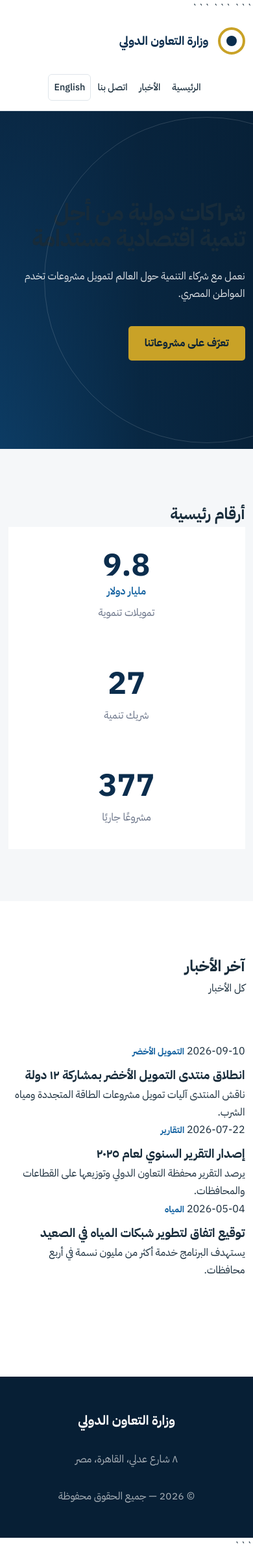
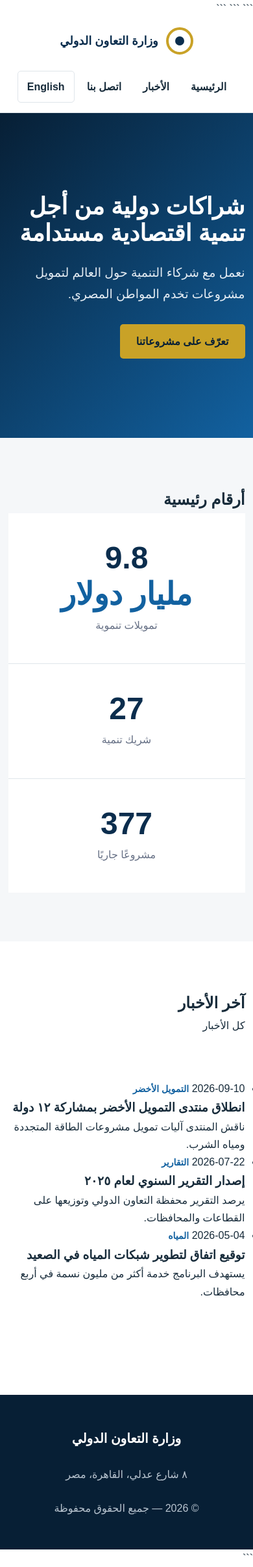
Before and after one commit to AhmadEl-Nady/SAE-Website, a Flask app: page /ar/ in a window 390 px wide. Shown: the whole page at 65% size. Before the commit the page ends 2376 px from the top, so only its background shows below. Run offline with Flask 3, Linux system fonts and the light colour scheme.

Commit message:
Update style.css

````diff
--- a/static/style.css
+++ b/static/style.css
@@ -15,7 +15,6 @@
     --gray: #667085;
     --dark: #172b3a;
     --border: #dfe5ea;
---shadow: 0 10px 30px rgba(7, 31, 53, 0.08);
 }
 
 html {
@@ -23,8 +22,8 @@ scroll-behavior: smooth;
 }
 
 body {
-font-family: "IBM Plex Sans Arabic", Arial, sans-serif;
-background: var(--white);
+    font-family: Arial, sans-serif;
+    background: #ffffff;
     color: var(--dark);
     line-height: 1.7;
 }
@@ -56,75 +55,69 @@ top: -100px;
     left: 20px;
     z-index: 9999;
     background: var(--navy);
-color: white;
+    color: #ffffff;
     padding: 10px 18px;
-border-radius: 0 0 6px 6px;
 }
 
 .skip-link:focus {
     top: 0;
 }
 
-/* Header */
-
 .masthead {
     position: sticky;
     top: 0;
     z-index: 1000;
-background: rgba(255, 255, 255, 0.97);
+    background: #ffffff;
     border-bottom: 1px solid var(--border);
-backdrop-filter: blur(10px);
 }
 
 .masthead-inner {
-min-height: 82px;
+    min-height: 80px;
     display: flex;
     align-items: center;
     justify-content: space-between;
-gap: 30px;
+    gap: 25px;
 }
 
 .brand {
     display: flex;
     align-items: center;
-gap: 14px;
+    gap: 12px;
     color: var(--navy);
     font-weight: 700;
-font-size: 1.15rem;
+    font-size: 18px;
 }
 
 .brand-mark {
     width: 42px;
     height: 42px;
+    border: 4px solid var(--gold);
     border-radius: 50%;
-border: 4px solid var(--gold);
     position: relative;
-flex-shrink: 0;
 }
 
-.brand-mark::before {
+.brand-mark::after {
     content: "";
     position: absolute;
-width: 16px;
-height: 16px;
+    width: 14px;
+    height: 14px;
     background: var(--navy);
     border-radius: 50%;
-left: 9px;
-top: 9px;
+    top: 10px;
+    left: 10px;
 }
 
 .nav {
     display: flex;
     align-items: center;
-gap: 6px;
+    gap: 5px;
 }
 
 .nav a {
-padding: 10px 15px;
+    padding: 10px 14px;
     color: var(--dark);
-font-weight: 500;
-border-radius: 6px;
-transition: 0.25s ease;
+    font-weight: 600;
+    border-radius: 5px;
 }
 
 .nav a:hover {
@@ -134,122 +127,67 @@ color: var(--blue);
 
 .nav .lang-switch {
     border: 1px solid var(--border);
-margin-left: 8px;
 }
 
-.nav .lang-switch:hover {
-background: var(--navy);
-color: white;
-}
-
-/* Hero */
-
 .hero {
-position: relative;
-min-height: 590px;
+    min-height: 560px;
     display: flex;
     align-items: center;
-overflow: hidden;
-background:
-linear-gradient(
-90deg,
-rgba(7, 31, 53, 0.96) 0%,
-rgba(7, 31, 53, 0.84) 45%,
-rgba(7, 31, 53, 0.35) 100%
-),
-linear-gradient(135deg, #0b2d4d, #1261a0);
-}
-
-.hero::after {
-content: "";
-position: absolute;
-width: 500px;
-height: 500px;
-border: 1px solid rgba(255, 255, 255, 0.15);
-border-radius: 50%;
-right: -180px;
-top: 50%;
-transform: translateY(-50%);
+    background: linear-gradient(135deg, #071f35, #1261a0);
+    color: #ffffff;
 }
 
 .hero-content {
-position: relative;
-z-index: 2;
-max-width: 760px;
-color: white;
+    max-width: 750px;
     padding: 90px 0;
 }
 
 .hero h1 {
-font-size: clamp(2.3rem, 5vw, 4.5rem);
-line-height: 1.12;
+    font-size: 56px;
+    line-height: 1.15;
     margin-bottom: 25px;
-font-weight: 700;
-letter-spacing: -1px;
 }
 
 .hero p {
     max-width: 650px;
-font-size: 1.2rem;
-color: rgba(255, 255, 255, 0.88);
-margin-bottom: 35px;
+    font-size: 19px;
+    color: #e5edf4;
+    margin-bottom: 30px;
 }
 
-.hero .button,
 .button {
-display: inline-flex;
-align-items: center;
-justify-content: center;
+    display: inline-block;
     padding: 13px 25px;
-border-radius: 5px;
-border: none;
     background: var(--gold);
     color: var(--dark-navy);
     font-weight: 700;
-cursor: pointer;
-transition: 0.25s ease;
+    border-radius: 5px;
 }
 
-.hero .button:hover,
 .button:hover {
-transform: translateY(-2px);
-box-shadow: 0 8px 20px rgba(0, 0, 0, 0.15);
+    opacity: 0.9;
 }
 
-/* Sections */
-
 section {
-padding: 80px 0;
+    padding: 75px 0;
 }
 
 .section-header {
     display: flex;
-align-items: end;
     justify-content: space-between;
-gap: 25px;
-margin-bottom: 40px;
+    align-items: center;
+    margin-bottom: 35px;
 }
 
 .section-header h2 {
     color: var(--navy);
-font-size: clamp(1.8rem, 3vw, 2.6rem);
-line-height: 1.2;
-}
-
-.section-header p {
-color: var(--gray);
+    font-size: 36px;
 }
 
 .section-link {
     color: var(--blue);
     font-weight: 700;
 }
-
-.section-link:hover {
-text-decoration: underline;
-}
-
-/* Statistics */
 
 .stats {
     background: var(--light);
@@ -258,19 +196,23 @@ background: var(--light);
 .stats-grid {
     display: grid;
     grid-template-columns: repeat(3, 1fr);
-gap: 1px;
-background: var(--border);
     border: 1px solid var(--border);
 }
 
 .stat {
-background: white;
-padding: 45px 30px;
+    background: #ffffff;
+    padding: 45px 25px;
     text-align: center;
+    border-right: 1px solid var(--border);
+}
+
+.stat:last-child {
+    border-right: none;
 }
 
 .stat-value {
-font-size: 3rem;
+    display: block;
+    font-size: 48px;
     line-height: 1;
     color: var(--navy);
     font-weight: 700;
@@ -279,18 +221,15 @@ font-weight: 700;
 .stat-unit {
     display: block;
     color: var(--blue);
-font-size: 1rem;
     font-weight: 600;
     margin-top: 8px;
 }
 
 .stat-label {
     display: block;
-margin-top: 12px;
     color: var(--gray);
+    margin-top: 10px;
 }
-
-/* News */
 
 .news-grid {
     display: grid;
@@ -324,29 +259,26 @@ padding: 25px;
 }
 
 .news-sector {
-display: inline-block;
     color: var(--blue);
-font-size: 0.85rem;
     font-weight: 700;
-margin-bottom: 10px;
+    font-size: 14px;
 }
 
 .news-date {
     color: var(--gray);
-font-size: 0.85rem;
-margin-bottom: 12px;
+    font-size: 14px;
+    margin: 8px 0;
 }
 
 .news-card h3 {
     color: var(--navy);
-font-size: 1.25rem;
+    font-size: 21px;
     line-height: 1.4;
     margin-bottom: 12px;
 }
 
 .news-card p {
     color: var(--gray);
-font-size: 0.95rem;
     margin-bottom: 18px;
 }
 
@@ -495,81 +404,58 @@ margin-bottom: 20px;
 .form-group label {
     display: block;
     color: var(--navy);
-font-weight: 600;
+    font-weight: 700;
     margin-bottom: 7px;
 }
 
 .form-group input,
 .form-group textarea {
     width: 100%;
-padding: 13px 15px;
+    padding: 13px;
     border: 1px solid var(--border);
     border-radius: 5px;
-background: white;
-color: var(--dark);
-font-size: 1rem;
-outline: none;
-transition: 0.2s ease;
-}
-
-.form-group input:focus,
-.form-group textarea:focus {
-border-color: var(--blue);
-box-shadow: 0 0 0 3px rgba(18, 97, 160, 0.1);
+    font-size: 16px;
 }
 
 .form-group textarea {
-min-height: 160px;
+    min-height: 150px;
     resize: vertical;
 }
 
 .success-message {
-padding: 15px 20px;
-margin-bottom: 25px;
-border-radius: 5px;
+    padding: 15px;
+    margin-bottom: 20px;
     background: #e9f7ef;
     color: #176b3a;
     border: 1px solid #b8e3c9;
 }
 
-/* Footer */
-
 .footer {
     background: var(--dark-navy);
-color: white;
+    color: #ffffff;
     padding: 50px 0;
 }
 
 .footer-inner {
     display: grid;
     grid-template-columns: 1fr 1fr 1fr;
-gap: 30px;
+    gap: 25px;
     align-items: center;
 }
 
 .footer-name {
-font-size: 1.25rem;
     font-weight: 700;
+    font-size: 20px;
 }
 
 .footer-address {
-color: rgba(255, 255, 255, 0.65);
     text-align: center;
+    color: #b9c5d0;
 }
 
 .footer-rights {
-color: rgba(255, 255, 255, 0.65);
     text-align: right;
-}
-
-/* Arabic */
-
-[dir="rtl"] .footer-rights {
-text-align: left;
-}
-
-[dir="rtl"] .footer-address {
-text-align: center;
+    color: #b9c5d0;
 }
 
 [dir="rtl"] .contact-address {
@@ -577,51 +463,37 @@ border-left: none;
     border-right: 4px solid var(--gold);
 }
 
-[dir="rtl"] .hero {
-background:
-linear-gradient(
--90deg,
-rgba(7, 31, 53, 0.96) 0%,
-rgba(7, 31, 53, 0.84) 45%,
-rgba(7, 31, 53, 0.35) 100%
-),
-linear-gradient(135deg, #0b2d4d, #1261a0);
+[dir="rtl"] .footer-rights {
+    text-align: left;
 }
-
-/* Responsive */
 
 @media (max-width: 900px) {
     .masthead-inner {
-min-height: auto;
+        flex-direction: column;
         padding: 15px 0;
-flex-direction: column;
-align-items: stretch;
     }
 
-```
-.brand {
+    .nav {
+        flex-wrap: wrap;
         justify-content: center;
     }
 
-.nav {
-    justify-content: center;
-    flex-wrap: wrap;
-}
-
-.nav a {
-    padding: 8px 10px;
-}
-
-.hero {
-    min-height: 520px;
-}
-
     .stats-grid,
-.news-grid {
+    .news-grid,
+    .contact-grid {
         grid-template-columns: 1fr;
     }
 
-.contact-grid {
+    .stat {
+        border-right: none;
+        border-bottom: 1px solid var(--border);
+    }
+
+    .stat:last-child {
+        border-bottom: none;
+    }
+
+    .news-list-item {
         grid-template-columns: 1fr;
     }
 
@@ -635,30 +507,24 @@ align-items: stretch;
     [dir="rtl"] .footer-rights {
         text-align: center;
     }
-```
-
 }
 
-@media (max-width: 650px) {
+@media (max-width: 600px) {
     .shell {
-width: min(100% - 25px, 1180px);
-}
-
-```
-section {
-    padding: 55px 0;
-}
-
-.hero-content {
-    padding: 70px 0;
+        width: calc(100% - 25px);
     }
 
     .hero h1 {
-    font-size: 2.25rem;
+        font-size: 36px;
     }
 
-.hero p {
-    font-size: 1rem;
+    .hero {
+        min-height: 500px;
+    }
+
+    .page-hero h1,
+    .article h1 {
+        font-size: 36px;
     }
 
     .section-header {
@@ -669,31 +535,4 @@ section {
         display: inline-block;
         margin-top: 10px;
     }
-
-.news-list-item {
-    grid-template-columns: 1fr;
 }
-
-.news-list-image {
-    min-height: 160px;
-}
-
-.nav {
-    gap: 2px;
-}
-
-.nav a {
-    font-size: 0.9rem;
-    padding: 7px 8px;
-}
-
-.nav .lang-switch {
-    margin-left: 2px;
-}
-
-.stat {
-    padding: 35px 20px;
-}
-```
-
-}
````
Also changed, not shown: other parts of static/style.css (+28 -55 lines). Lines whose indentation alone changed are shown as unchanged.
